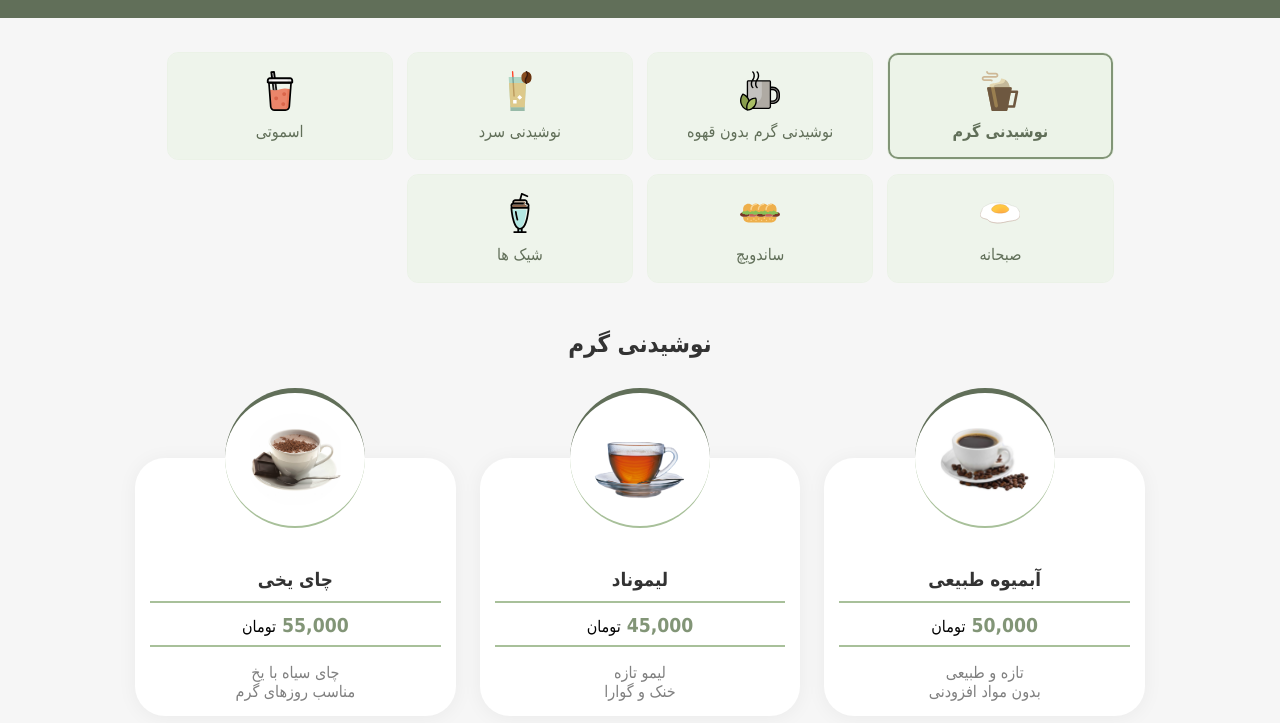
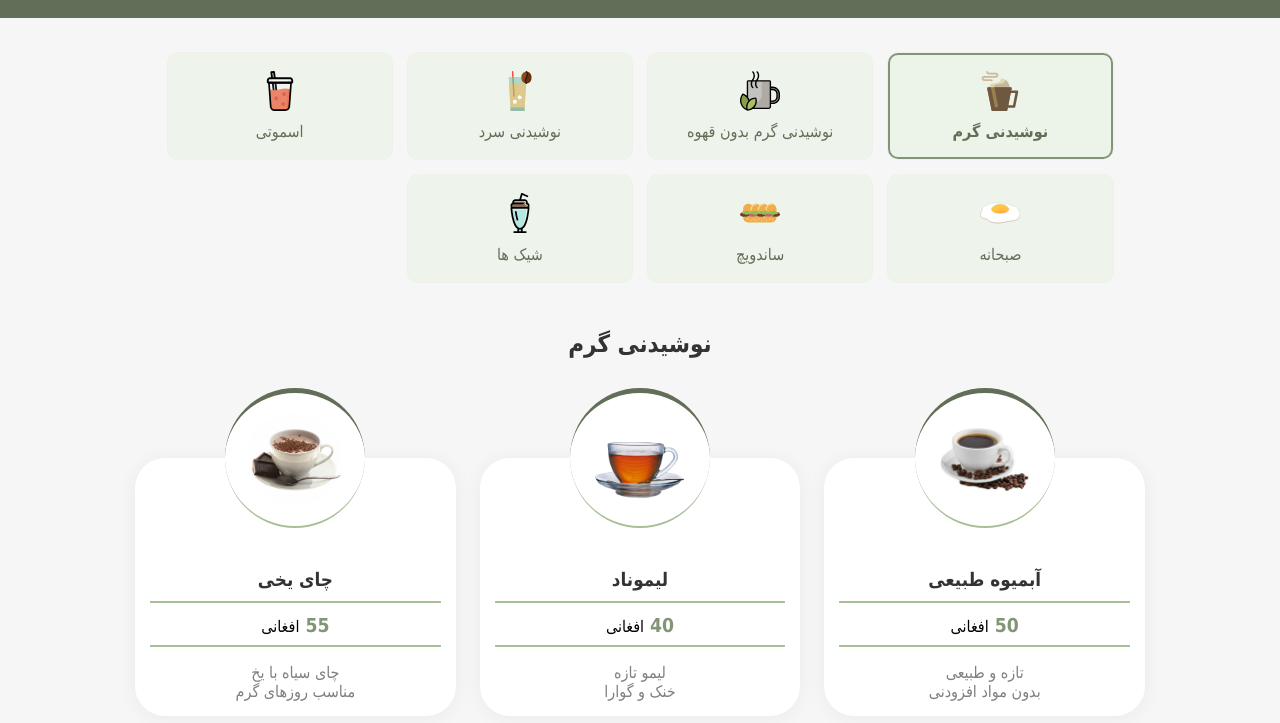
Before and after one commit to ahmad-mohammadi2032/swan-cafe-menu, a plain HTML site: page index.html in a window 1280 px wide. Shown: the part 229-952 px from the top of the page. Drawn offline with Linux system fonts and the light colour scheme; a web font is replaced by a local one.

Commit message:
change product price

```diff
--- a/index.html
+++ b/index.html
@@ -1,5 +1,5 @@
 <!DOCTYPE html>
-<html lang="fa">
+<html lang="en">
   <head>
     <meta charset="UTF-8" />
     <meta name="viewport" content="width=device-width, initial-scale=1.0" />
@@ -99,7 +99,7 @@
               <div class="item-info">
                 <h3 class="item-name">آبمیوه طبیعی</h3>
                 <p class="price">
-                  50,000 <span class="price-postfix">تومان</span>
+                  60 <span class="price-postfix">افغانی</span>
                 </p>
               </div>
 
@@ -121,7 +121,7 @@
                 <div class="item-info">
                   <h3 class="item-name">لیموناد</h3>
                   <p class="price">
-                    45,000 <span class="price-postfix">تومان</span>
+                    40 <span class="price-postfix">افغانی</span>
                   </p>
                 </div>
               </div>
@@ -144,7 +144,7 @@
                 <div class="item-info">
                   <h3 class="item-name">چای یخی</h3>
                   <p class="price">
-                    55,000 <span class="price-postfix">تومان</span>
+                    55 <span class="price-postfix">افغانی</span>
                   </p>
                 </div>
               </div>
@@ -167,7 +167,7 @@
                 <div class="item-info">
                   <h3 class="item-name">لیموناد</h3>
                   <p class="price">
-                    45,000 <span class="price-postfix">تومان</span>
+                    40 <span class="price-postfix">افغانی</span>
                   </p>
                 </div>
               </div>
@@ -194,7 +194,7 @@
               <div class="item-info">
                 <h3 class="item-name">آبمیوه طبیعی</h3>
                 <p class="price">
-                  50,000 <span class="price-postfix">تومان</span>
+                  50 <span class="price-postfix">افغانی</span>
                 </p>
               </div>
 
@@ -216,7 +216,7 @@
                 <div class="item-info">
                   <h3 class="item-name">لیموناد</h3>
                   <p class="price">
-                    45,000 <span class="price-postfix">تومان</span>
+                    40 <span class="price-postfix">افغانی</span>
                   </p>
                 </div>
               </div>
@@ -239,7 +239,7 @@
                 <div class="item-info">
                   <h3 class="item-name">چای یخی</h3>
                   <p class="price">
-                    55,000 <span class="price-postfix">تومان</span>
+                    55 <span class="price-postfix">افغانی</span>
                   </p>
                 </div>
               </div>
@@ -262,7 +262,7 @@
                 <div class="item-info">
                   <h3 class="item-name">لیموناد</h3>
                   <p class="price">
-                    45,000 <span class="price-postfix">تومان</span>
+                    40 <span class="price-postfix">افغانی</span>
                   </p>
                 </div>
               </div>
@@ -289,7 +289,7 @@
               <div class="item-info">
                 <h3 class="item-name">آبمیوه طبیعی</h3>
                 <p class="price">
-                  50,000 <span class="price-postfix">تومان</span>
+                  50 <span class="price-postfix">افغانی</span>
                 </p>
               </div>
 
@@ -311,7 +311,7 @@
                 <div class="item-info">
                   <h3 class="item-name">لیموناد</h3>
                   <p class="price">
-                    45,000 <span class="price-postfix">تومان</span>
+                    40 <span class="price-postfix">افغانی</span>
                   </p>
                 </div>
               </div>
@@ -334,7 +334,7 @@
                 <div class="item-info">
                   <h3 class="item-name">چای یخی</h3>
                   <p class="price">
-                    55,000 <span class="price-postfix">تومان</span>
+                    55 <span class="price-postfix">افغانی</span>
                   </p>
                 </div>
               </div>
@@ -357,7 +357,7 @@
                 <div class="item-info">
                   <h3 class="item-name">لیموناد</h3>
                   <p class="price">
-                    45,000 <span class="price-postfix">تومان</span>
+                    40 <span class="price-postfix">افغانی</span>
                   </p>
                 </div>
               </div>
@@ -388,7 +388,7 @@
               <div class="item-info">
                 <h3 class="item-name">آبمیوه طبیعی</h3>
                 <p class="price">
-                  50,000 <span class="price-postfix">تومان</span>
+                  50 <span class="price-postfix">افغانی</span>
                 </p>
               </div>
 
@@ -410,7 +410,7 @@
                 <div class="item-info">
                   <h3 class="item-name">لیموناد</h3>
                   <p class="price">
-                    45,000 <span class="price-postfix">تومان</span>
+                    40 <span class="price-postfix">افغانی</span>
                   </p>
                 </div>
               </div>
@@ -433,7 +433,7 @@
                 <div class="item-info">
                   <h3 class="item-name">چای یخی</h3>
                   <p class="price">
-                    55,000 <span class="price-postfix">تومان</span>
+                    55 <span class="price-postfix">افغانی</span>
                   </p>
                 </div>
               </div>
@@ -456,7 +456,7 @@
                 <div class="item-info">
                   <h3 class="item-name">لیموناد</h3>
                   <p class="price">
-                    45,000 <span class="price-postfix">تومان</span>
+                    40 <span class="price-postfix">افغانی</span>
                   </p>
                 </div>
               </div>
@@ -484,7 +484,7 @@
               <div class="item-info">
                 <h3 class="item-name">آبمیوه طبیعی</h3>
                 <p class="price">
-                  50,000 <span class="price-postfix">تومان</span>
+                  50 <span class="price-postfix">افغانی</span>
                 </p>
               </div>
 
@@ -506,7 +506,7 @@
                 <div class="item-info">
                   <h3 class="item-name">لیموناد</h3>
                   <p class="price">
-                    45,000 <span class="price-postfix">تومان</span>
+                    40 <span class="price-postfix">افغانی</span>
                   </p>
                 </div>
               </div>
@@ -529,7 +529,7 @@
                 <div class="item-info">
                   <h3 class="item-name">چای یخی</h3>
                   <p class="price">
-                    55,000 <span class="price-postfix">تومان</span>
+                    55 <span class="price-postfix">افغانی</span>
                   </p>
                 </div>
               </div>
@@ -552,7 +552,7 @@
                 <div class="item-info">
                   <h3 class="item-name">لیموناد</h3>
                   <p class="price">
-                    45,000 <span class="price-postfix">تومان</span>
+                    40 <span class="price-postfix">افغانی</span>
                   </p>
                 </div>
               </div>
@@ -580,7 +580,7 @@
               <div class="item-info">
                 <h3 class="item-name">آبمیوه طبیعی</h3>
                 <p class="price">
-                  50,000 <span class="price-postfix">تومان</span>
+                  50 <span class="price-postfix">افغانی</span>
                 </p>
               </div>
 
@@ -602,7 +602,7 @@
                 <div class="item-info">
                   <h3 class="item-name">چای یخی</h3>
                   <p class="price">
-                    55,000 <span class="price-postfix">تومان</span>
+                    55 <span class="price-postfix">افغانی</span>
                   </p>
                 </div>
               </div>
@@ -625,7 +625,7 @@
                 <div class="item-info">
                   <h3 class="item-name">لیموناد</h3>
                   <p class="price">
-                    45,000 <span class="price-postfix">تومان</span>
+                    40 <span class="price-postfix">افغانی</span>
                   </p>
                 </div>
               </div>
@@ -648,7 +648,7 @@
                 <div class="item-info">
                   <h3 class="item-name">لیموناد</h3>
                   <p class="price">
-                    45,000 <span class="price-postfix">تومان</span>
+                    40 <span class="price-postfix">افغانی</span>
                   </p>
                 </div>
               </div>
@@ -675,7 +675,7 @@
               <div class="item-info">
                 <h3 class="item-name">آبمیوه طبیعی</h3>
                 <p class="price">
-                  50,000 <span class="price-postfix">تومان</span>
+                  50 <span class="price-postfix">افغانی</span>
                 </p>
               </div>
 
@@ -697,7 +697,7 @@
                 <div class="item-info">
                   <h3 class="item-name">لیموناد</h3>
                   <p class="price">
-                    45,000 <span class="price-postfix">تومان</span>
+                    40 <span class="price-postfix">افغانی</span>
                   </p>
                 </div>
               </div>
@@ -720,7 +720,7 @@
                 <div class="item-info">
                   <h3 class="item-name">چای یخی</h3>
                   <p class="price">
-                    55,000 <span class="price-postfix">تومان</span>
+                    55 <span class="price-postfix">افغانی</span>
                   </p>
                 </div>
               </div>
@@ -743,7 +743,7 @@
                 <div class="item-info">
                   <h3 class="item-name">لیموناد</h3>
                   <p class="price">
-                    45,000 <span class="price-postfix">تومان</span>
+                    40 <span class="price-postfix">افغانی</span>
                   </p>
                 </div>
               </div>
```
